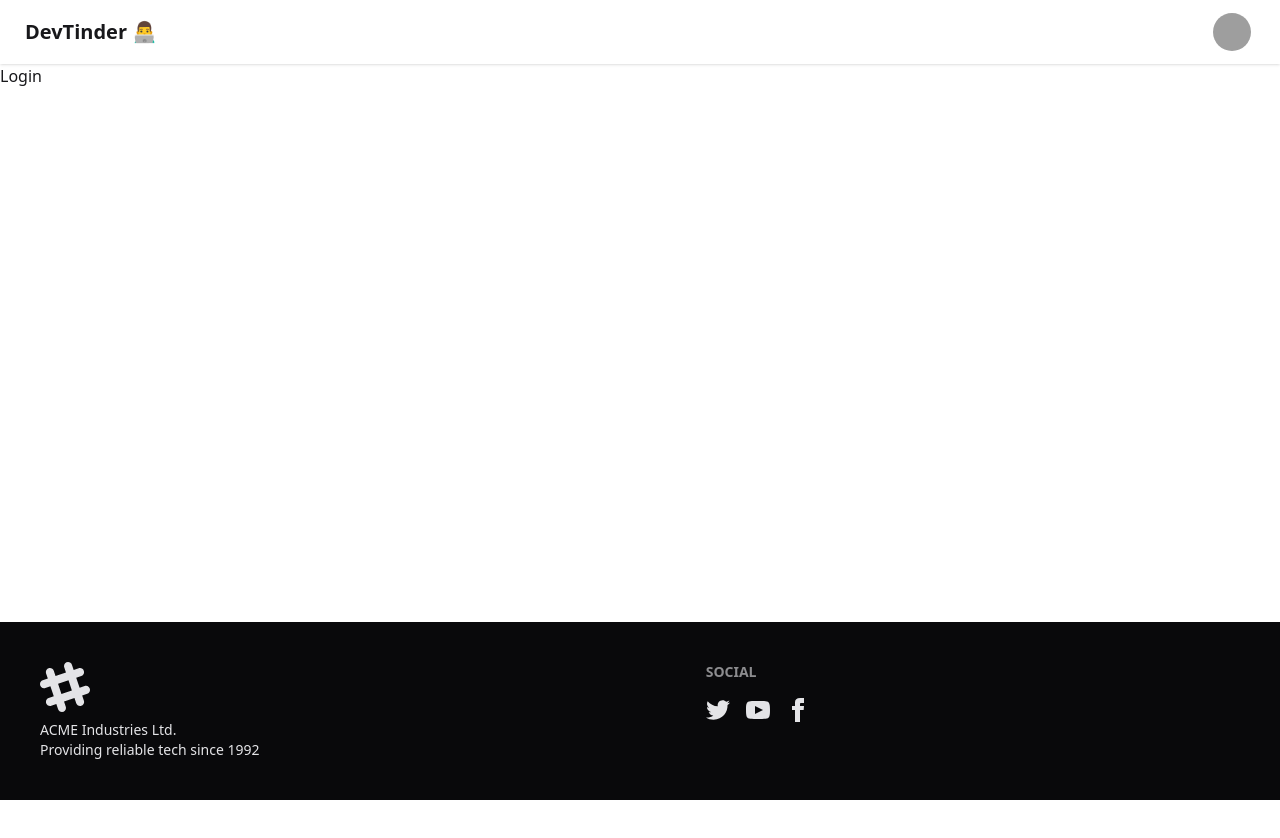
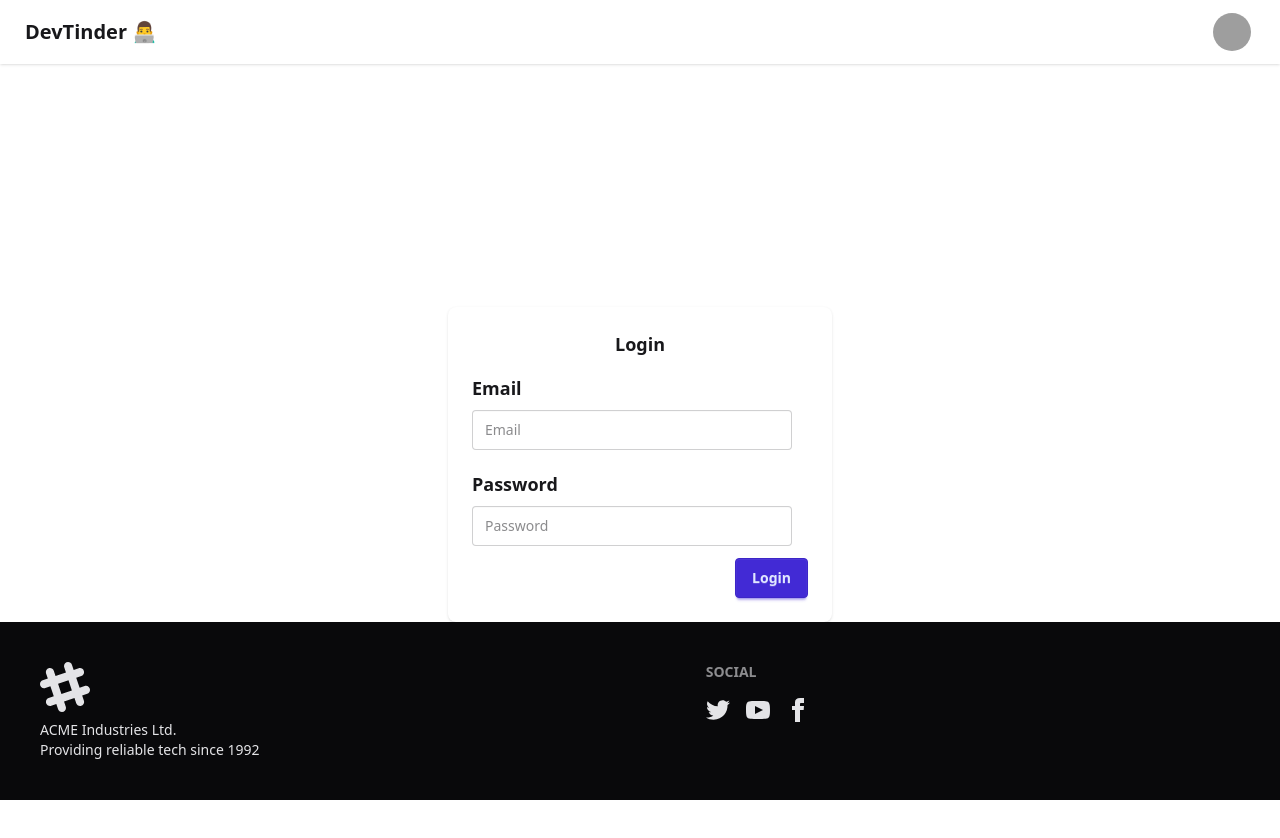
Before and after one commit to Stay-Qrious/DevTinder-Frontend-, a React (Vite) app: page /login in a window 1280 px wide. Shown: the top 838 px of the page. Before the commit the page ends 800 px from the top, so only its background shows below. Built offline with nearby package versions, Linux system fonts and the light colour scheme; grey boxes are pictures that could not be loaded.

Commit message:
recent commit

```diff
--- a/package.json
+++ b/package.json
@@ -11,6 +11,7 @@
   },
   "dependencies": {
     "@tailwindcss/vite": "^4.1.14",
+    "axios": "^1.12.2",
     "daisyui": "^5.2.1",
     "react": "^19.1.1",
     "react-dom": "^19.1.1",
--- a/src/Login.jsx
+++ b/src/Login.jsx
@@ -1,9 +1,61 @@
-
+import { useState } from "react";
+import axios from "axios";
 
 const Login = () => {
+  const [email, setEmail] = useState("");
+  const [password, setPassword] = useState("");
+
+  const handleSubmit = async () => {
+    try {
+      console.log("Submitting...");
+      const res = await axios.post(
+        "http://localhost:3000/login",
+        { email, password },
+        { withCredentials: true }
+      );
+      console.log("Response:", res.data);
+    } catch (err) {
+      console.error("Login failed:", err);
+    }
+  };
+
   return (
-    <div>Login</div>
-  )
-}
+    <div className="flex justify-center items-center h-screen">
+      <div className="card bg-base-100 w-96 shadow-sm">
+        <div className="card-body">
+          <h2 className="card-title flex justify-center">Login</h2>
 
-export default Login
+          <fieldset className="fieldset">
+            <legend className="fieldset-legend text-lg">Email</legend>
+            <input
+              type="text"
+              className="input"
+              placeholder="Email"
+              value={email}
+              onChange={(e) => setEmail(e.target.value)}
+            />
+          </fieldset>
+
+          <fieldset className="fieldset">
+            <legend className="fieldset-legend text-lg">Password</legend>
+            <input
+              type="password"
+              className="input"
+              placeholder="Password"
+              value={password}
+              onChange={(e) => setPassword(e.target.value)}
+            />
+          </fieldset>
+
+          <div className="card-actions justify-end">
+            <button className="btn btn-primary" onClick={handleSubmit}>
+              Login
+            </button>
+          </div>
+        </div>
+      </div>
+    </div>
+  );
+};
+
+export default Login;
```
Also changed, not shown: 1 other file (tests, documents, lock files or other folders).
